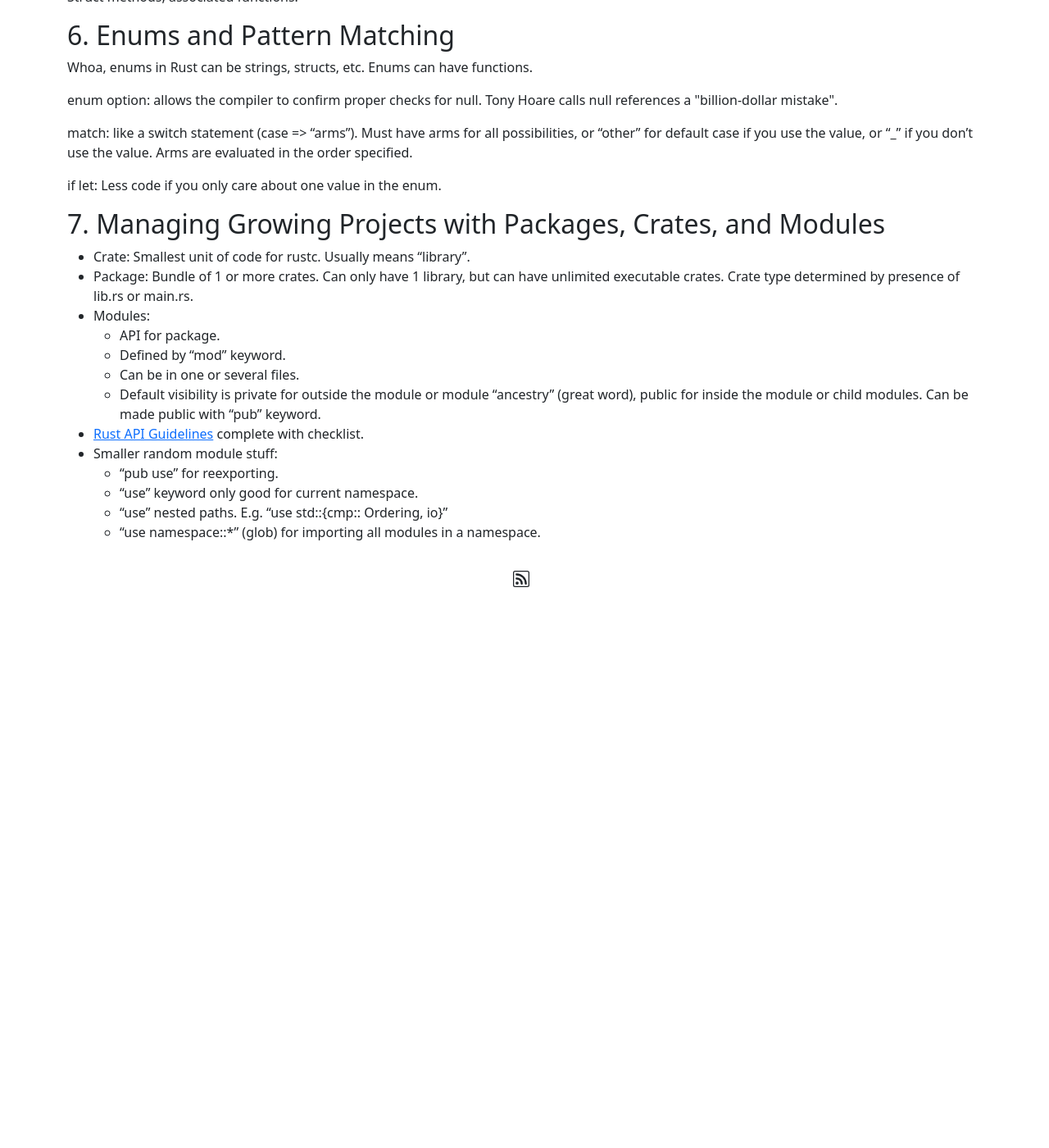
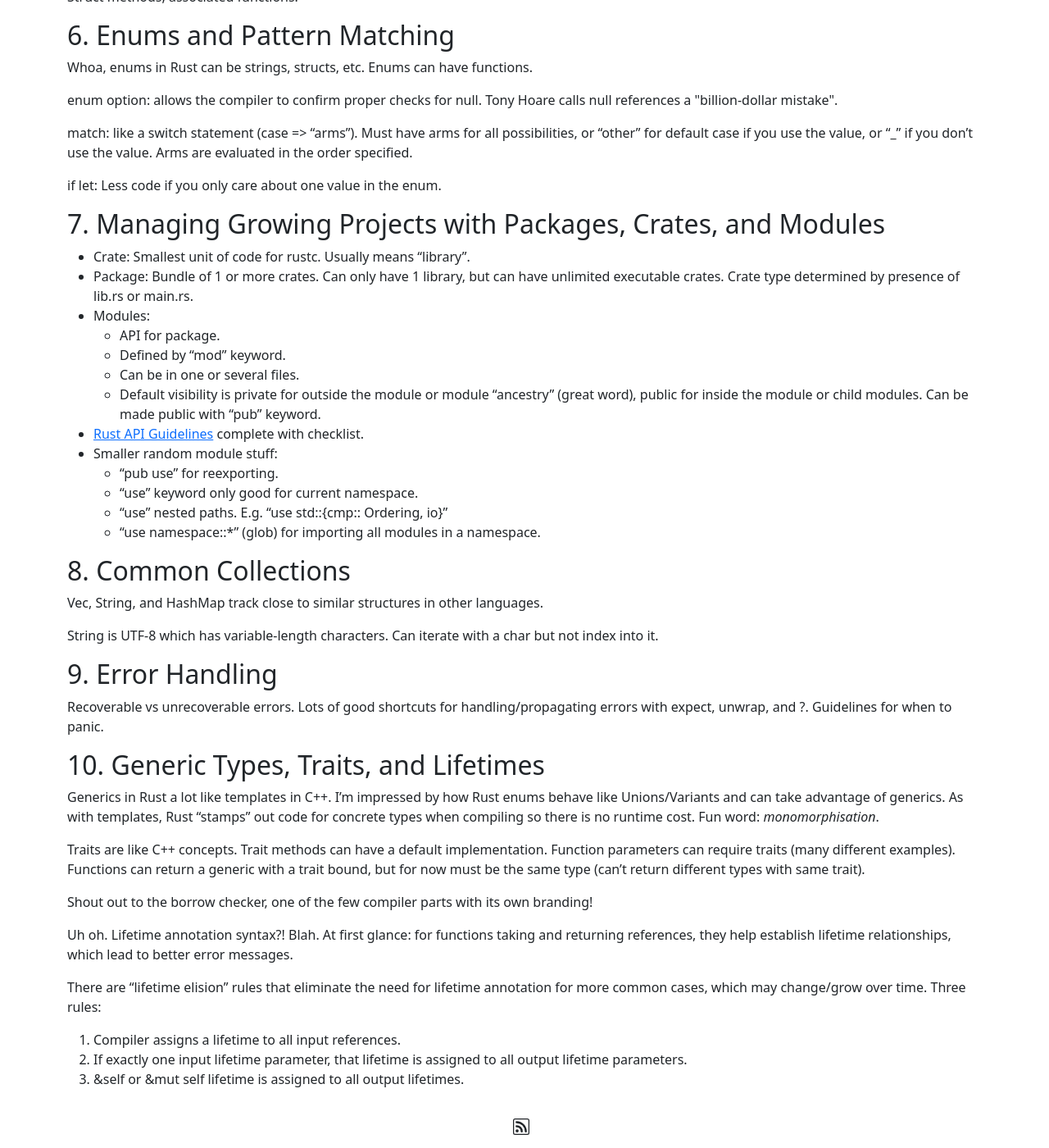
Before and after one commit to matthewdrees/matthewdrees.github.io, a Jekyll site: the page built from _posts/2022-09-30-the-rust-programming-language.md, in a window 1280 px wide and 1400 px high, scrolled down 1949 px. Shown: the whole window at 82% size. Built offline with Jekyll 4.4.1, drawn with Linux system fonts in a browser that asks for light colours; before the commit the page ends 2682 px from its top, so only the background shows below that.

Commit message:
Rust book, chapters 8, 9, 10.

```diff
--- a/_posts/2022-09-30-the-rust-programming-language.md
+++ b/_posts/2022-09-30-the-rust-programming-language.md
@@ -90,3 +90,28 @@ if let: Less code if you only care about one value in the enum.
   + "use" keyword only good for current namespace.
   + "use" nested paths. E.g. "use std::{cmp:: Ordering, io}"
   + "use namespace::*" (glob) for importing all modules in a namespace.
+
+## 8. Common Collections
+
+Vec, String, and HashMap track close to similar structures in other languages.
+
+String is UTF-8 which has variable-length characters. Can iterate with a char but not index into it.
+
+## 9. Error Handling
+
+Recoverable vs unrecoverable errors. Lots of good shortcuts for handling/propagating errors with expect, unwrap, and ?. Guidelines for when to panic.
+
+## 10. Generic Types, Traits, and Lifetimes
+
+Generics in Rust a lot like templates in C++. I'm impressed by how Rust enums behave like Unions/Variants and can take advantage of generics. As with templates, Rust "stamps" out code for concrete types when compiling so there is no runtime cost. Fun word: *monomorphisation*.
+
+Traits are like C++ concepts. Trait methods can have a default implementation. Function parameters can require traits (many different examples). Functions can return a generic with a trait bound, but for now must be the same type (can't return different types with same trait).
+
+Shout out to the borrow checker, one of the few compiler parts with its own branding!
+
+Uh oh. Lifetime annotation syntax?! Blah. At first glance: for functions taking and returning references, they help establish lifetime relationships, which lead to better error messages.
+
+There are "lifetime elision" rules that eliminate the need for lifetime annotation for more common cases, which  may change/grow over time. Three rules:
+1. Compiler assigns a lifetime to all input references.
+2. If exactly one input lifetime parameter, that lifetime is assigned to all output lifetime parameters.
+3. &self or &mut self lifetime is assigned to all output lifetimes.
```
